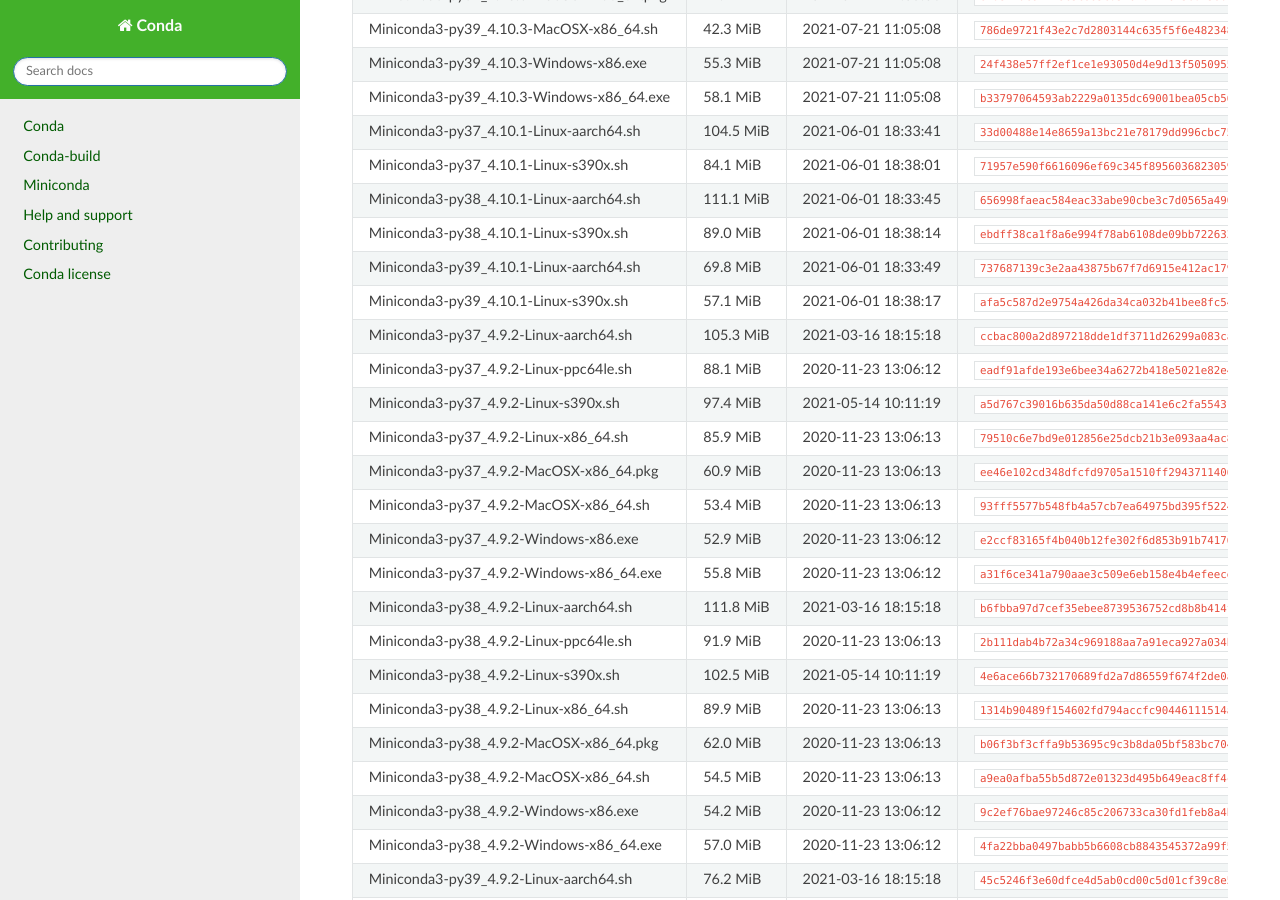
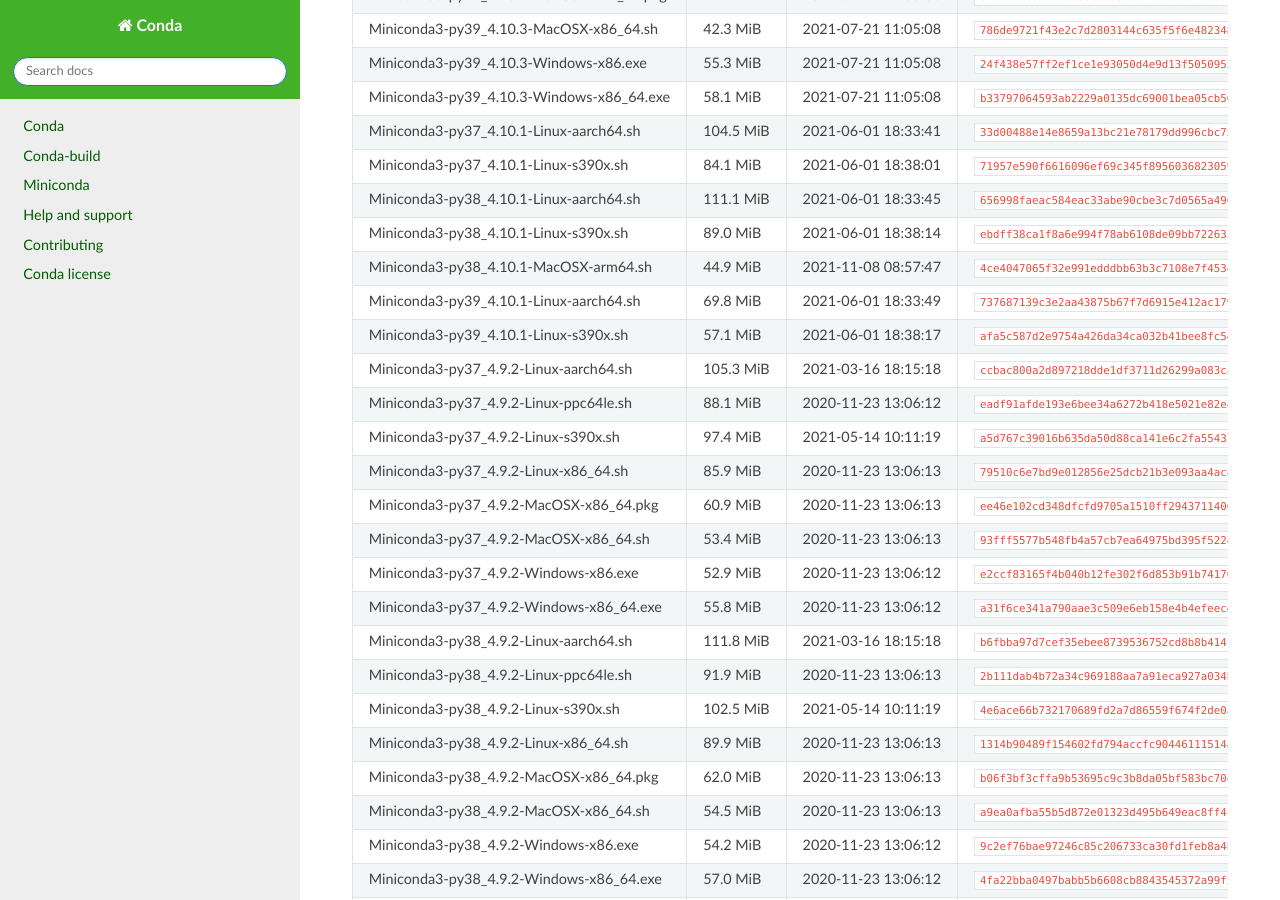
Before and after one commit to conda/conda-docs, a Sphinx documentation site: the page built from docs/source/miniconda_hashes.rst, in a window 1280 px wide and 900 px high, scrolled down 889 px. Built offline with Sphinx 7.4.7 and the Read the Docs theme 2.0.0, drawn with Linux system fonts in a browser that asks for light colours.

Commit message:
Correct Windows size and add macOS M1 installer.

```diff
--- a/docs/source/miniconda.rst
+++ b/docs/source/miniconda.rst
@@ -58,7 +58,7 @@
    Python 3.7,`Miniconda3 Windows 64-bit <https://repo.anaconda.com/miniconda/Miniconda3-py37_4.10.3-Windows-x86_64.exe>`_,55.8 MiB,``9c031506bfcb0428a0ac46c9152f9bdd48d5bdaa83046691bf8e0a4480663c05``
    Python 3.9,`Miniconda3 Windows 32-bit <https://repo.anaconda.com/miniconda/Miniconda3-py39_4.10.3-Windows-x86.exe>`_,55.3 MiB,``24f438e57ff2ef1ce1e93050d4e9d13f5050955f759f448d84a4018d3cd12d6b``
    Python 3.8,`Miniconda3 Windows 32-bit <https://repo.anaconda.com/miniconda/Miniconda3-py38_4.10.3-Windows-x86.exe>`_,54.5 MiB,``f81c165384c18d1986e2ba2f86cef384bc62266c46b34cd3d274e751ff5d91ed``
-   Python 3.7,`Miniconda3 Windows 32-bit <https://repo.anaconda.com/miniconda/Miniconda3-py37_4.10.3-Windows-x86.exe>`_,55.3 MiB,``a1bb8338be12ee09dbd4cab9dcc2fbdc99f65d99281dd2c07d24ad0f23dd1f7c``
+   Python 3.7,`Miniconda3 Windows 32-bit <https://repo.anaconda.com/miniconda/Miniconda3-py37_4.10.3-Windows-x86.exe>`_,52.9 MiB,``a1bb8338be12ee09dbd4cab9dcc2fbdc99f65d99281dd2c07d24ad0f23dd1f7c``
 
 
 macOS installers
--- a/docs/source/miniconda_hashes.rst
+++ b/docs/source/miniconda_hashes.rst
@@ -35,6 +35,7 @@
 Miniconda3-py37_4.10.1-Linux-s390x.sh         84.1 MiB   2021-06-01 18:38:01  ``71957e590f6616096ef69c345f895603682305962d03889293ea937c3c56db94``
 Miniconda3-py38_4.10.1-Linux-aarch64.sh      111.1 MiB   2021-06-01 18:33:45  ``656998faeac584eac33abe90cbe3c7d0565a49031a4f5049d9e5311bb7b616fe``
 Miniconda3-py38_4.10.1-Linux-s390x.sh         89.0 MiB   2021-06-01 18:38:14  ``ebdff38ca1f8a6e994f78ab6108de09bb722633500980ab79c59ba9312443de5``
+Miniconda3-py38_4.10.1-MacOSX-arm64.sh        44.9 MiB   2021-11-08 08:57:47  ``4ce4047065f32e991edddbb63b3c7108e7f4534cfc1efafc332454a414deab58``
 Miniconda3-py39_4.10.1-Linux-aarch64.sh       69.8 MiB   2021-06-01 18:33:49  ``737687139c3e2aa43875b67f7d6915e412ac179f2e33e14f00e8b4e1f3d31dd7``
 Miniconda3-py39_4.10.1-Linux-s390x.sh         57.1 MiB   2021-06-01 18:38:17  ``afa5c587d2e9754a426da34ca032b41bee8fc5419881cc257ef7ee2e6e951c46``
 Miniconda3-py37_4.9.2-Linux-aarch64.sh       105.3 MiB   2021-03-16 18:15:18  ``ccbac800a2d897218dde1df3711d26299a083ca0beb118edf62cf8f3d9516da8``
```
